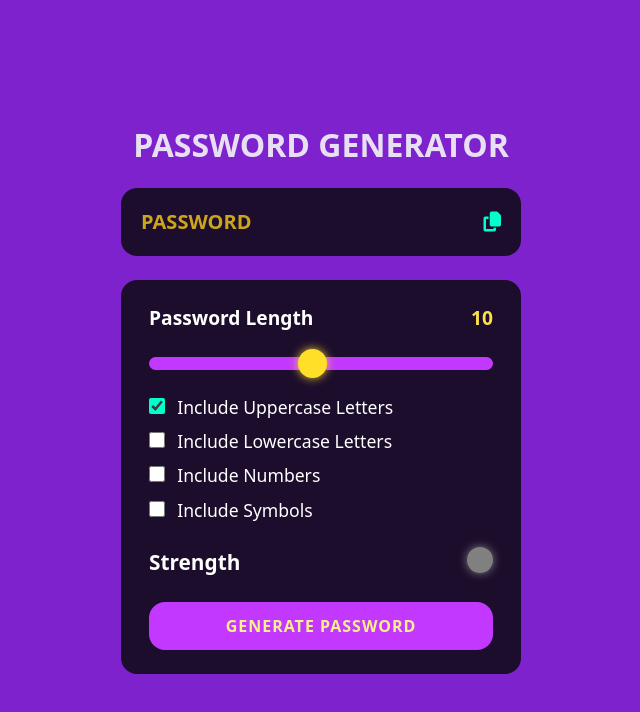
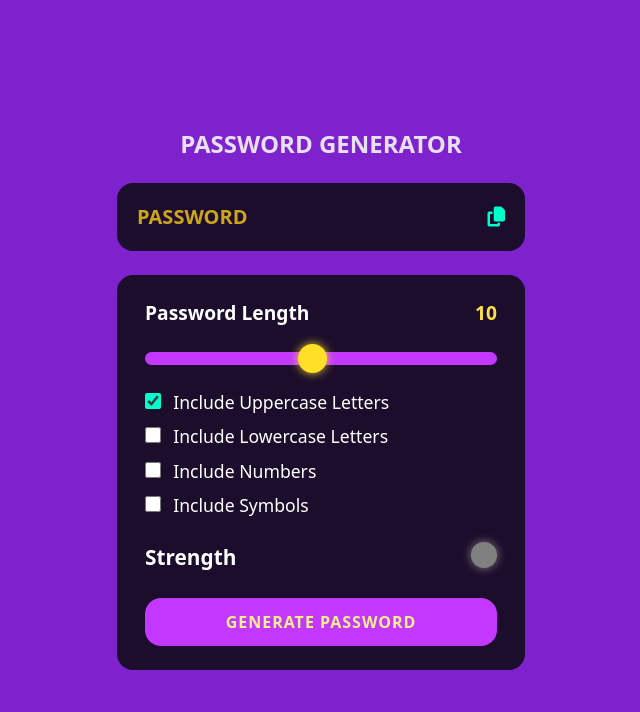
Before and after one commit to Khush786Mohammad/Password-Generator, a website built with Vite: page index.html in a window 1280 px wide. Shown: the whole page, without its empty margins (319-959 px from the left). Built offline with nearby package versions, Linux system fonts and the light colour scheme.

Commit message:
index.html

```diff
--- a/index.html
+++ b/index.html
@@ -10,10 +10,11 @@
 </head>
 <body class="m-0 p-0 box-border overflow-hidden">
     <div class="wrapper w-[100vw] h-[100vh] flex flex-wrap justify-center items-center bg-purple-700">
-        <div class="container w-[25rem] flex flex-col gap-6">
-            <h1 class="text-center text-[2rem] text-gray-100 font-semibold uppercase opacity-90 leading-[1.2]">Password Generator</h1>
+        <div class="container w-[28rem] flex flex-col gap-6">
+            <h1 class="text-center xs:text-[2rem] text-[1.5rem] text-gray-100 font-semibold uppercase opacity-90 leading-[1.2] mx-5">Password Generator</h1>
             <!-- Password block -->
-            <div class="display-container bg-[#1c0d2c] flex justify-between py-1 rounded-[1rem] transition-all ease-in duration-200 hover:scale-105">
+            <div class="display-container bg-[#1c0d2c] flex justify-between py-1 rounded-[1rem] mx-5
+             transition-all ease-in duration-200 hover:scale-105">
                 <input readonly id="password" name="password" placeholder="PASSWORD" data-passwordDisplay
                 class="w-[90%] text-xl font-bold outline-none pl-5 bg-[#1c0d2c] rounded-[1rem] text-yellow-400 placeholder-yellow-400 placeholder-opacity-80"> <!--data-passwordDisplay is a custom attribute-->
                 <button data-copy class="flex flex-col relative pr-1">
@@ -23,7 +24,7 @@
             </div>
 
             <!-- input container -->
-            <div class="password-queries-section flex flex-col px-7 rounded-[1rem] py-6 bg-[#1c0d2c] gap-6">
+            <div class="password-queries-section flex flex-col px-7 rounded-[1rem] py-6 bg-[#1c0d2c] gap-6 mx-5">
                 <div class="length-container flex flex-row justify-between">
                     <p class="pass-text text-white font-semibold text-[1.2rem]">Password Length</p>
                     <p id="lengthNumber" class="text-[1.2rem] text-yellow-300 font-bold">0</p>
@@ -57,11 +58,11 @@
                 </div>
                 <!-- Generate Password -->
                 <div class="generatePassword cursor-pointer border-[#1c0d2c] text-center py-3 text-yellow-200 uppercase font-bold rounded-[1rem]
-                tracking-[1px] bg-[#c338ff] hover:scale-105 transition-all ease-in duration-200">Generate Password</div>
+                tracking-[1px] bg-[#c338ff] ">Generate Password</div>
             </div>
         </div>
     </div>
-
+<!-- hover:scale-105 transition-all ease-in duration-200 -->
     <script src="script.js"></script>
 </body>
 </html>
```
